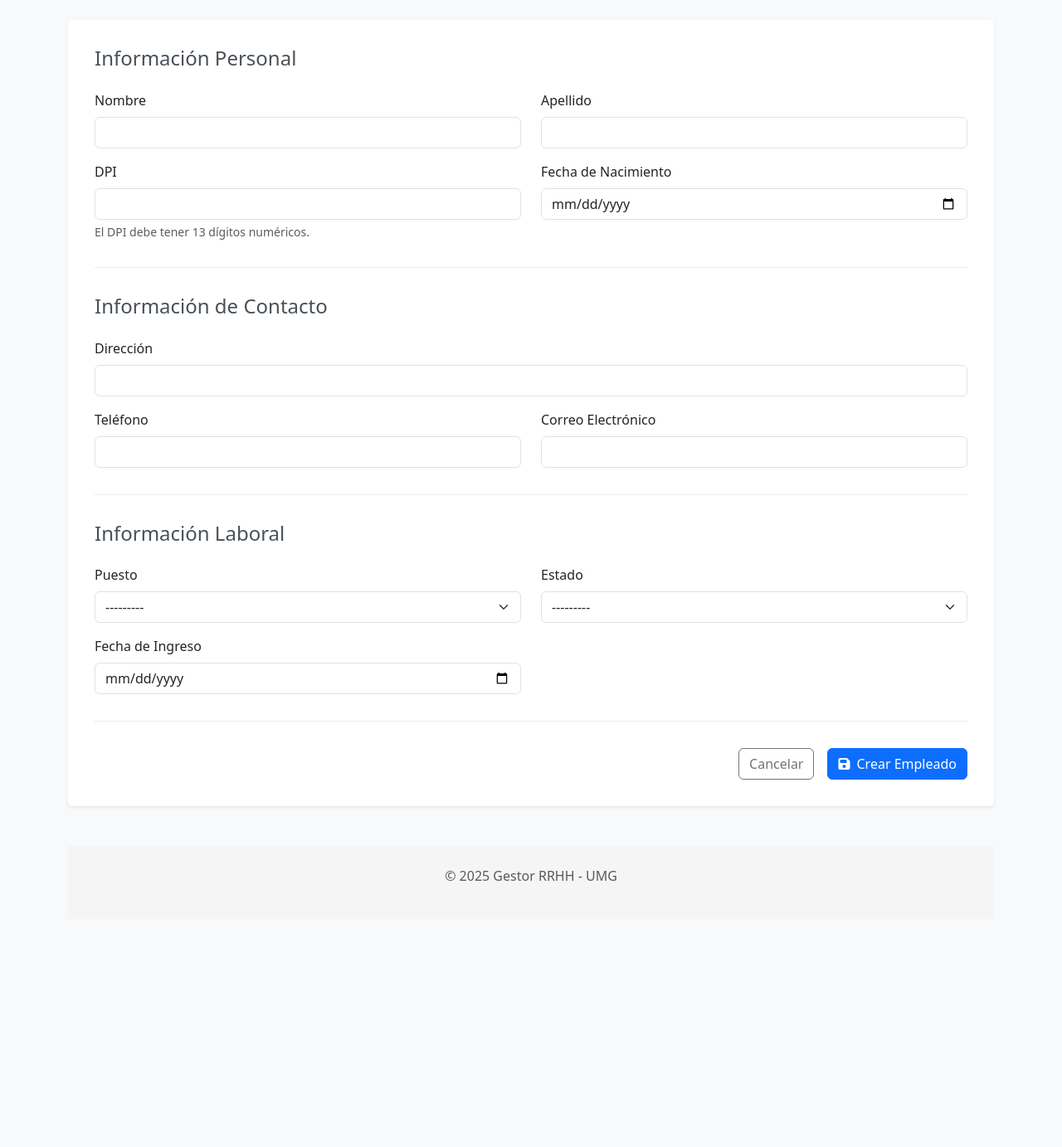
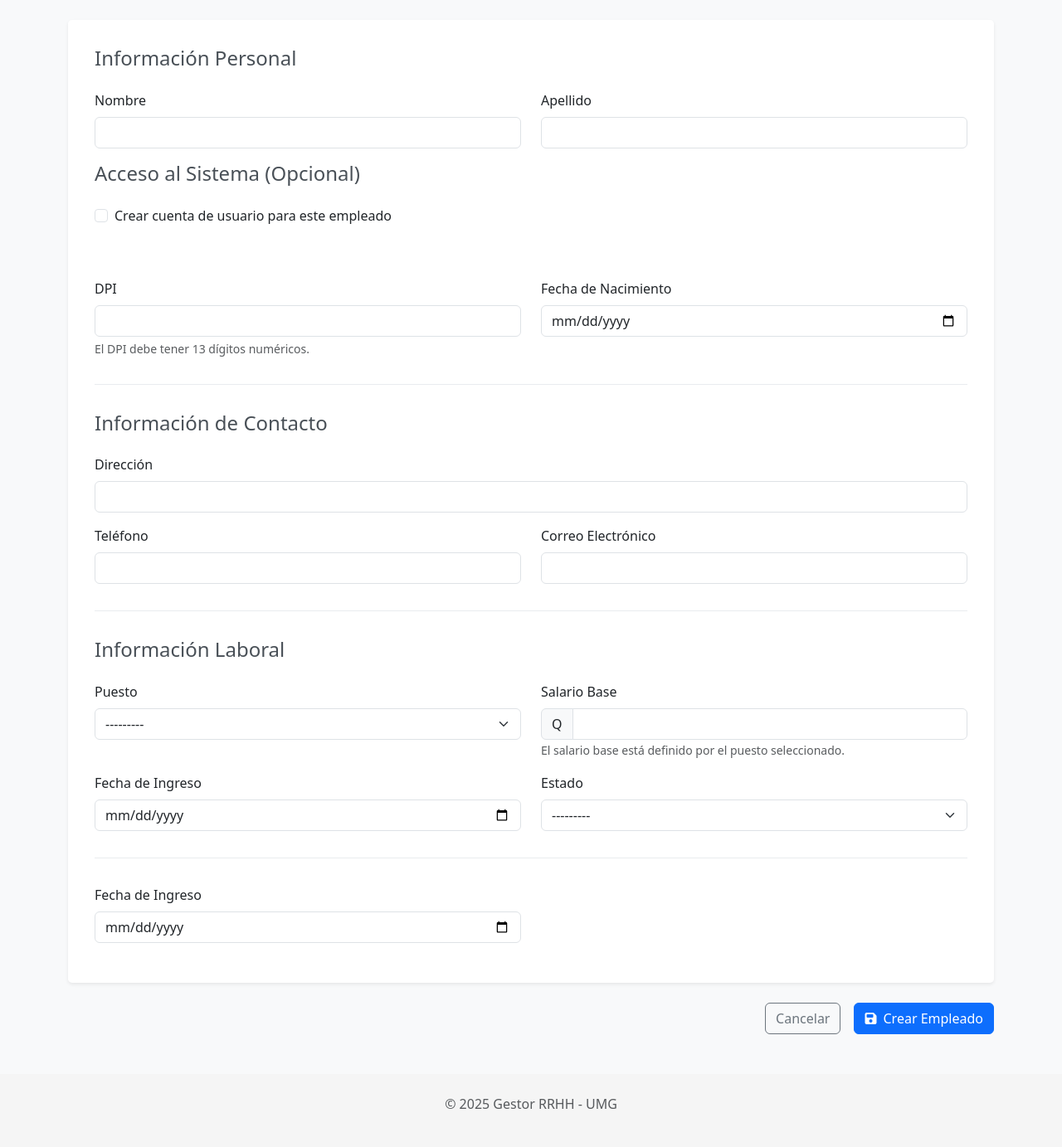
Before and after one commit to jaivalos-dev/Proyecto-final---Ingenieria-de-Software, a Django app: page /empleados/nuevo/ in a window 1280 px wide. Shown: the part 258-1641 px from the top of the page at 83% size. Before the commit the page ends 1320 px from the top, so only its background shows below. Run offline with Django 5.2, Linux system fonts and the light colour scheme; the visitor is signed in with stand-in values (Sample User, id 1); data that the repository does not hold is empty.

Commit message:
Actualizaciones de empleados

```diff
--- a/rrhh/forms.py
+++ b/rrhh/forms.py
@@ -1,8 +1,29 @@
 from django import forms
 from .models import Empleado, Puesto, Estado
 
+# rrhh/forms.py - Mejorar el formulario de empleados
+
 class EmpleadoForm(forms.ModelForm):
     """Formulario para crear y editar empleados"""
+
+    # Campo oculto para el salario (solo informativo)
+    salario_info = forms.DecimalField(
+        required=False,
+        widget=forms.TextInput(attrs={'class': 'form-control', 'readonly': True}),
+        label="Salario Base"
+    )
+    # Campo opcional para validar la contraseña si se desea crear un usuario asociado
+    crear_usuario = forms.BooleanField(
+        required=False,
+        initial=False,
+        widget=forms.CheckboxInput(attrs={'class': 'form-check-input'}),
+        label="Crear usuario del sistema"
+    )
+    password = forms.CharField(
+        widget=forms.PasswordInput(attrs={'class': 'form-control'}),
+        required=False,
+        label="Contraseña"
+    )
 
     class Meta:
         model = Empleado
@@ -20,7 +41,7 @@ class EmpleadoForm(forms.ModelForm):
             'direccion': forms.TextInput(attrs={'class': 'form-control'}),
             'telefono': forms.TextInput(attrs={'class': 'form-control'}),
             'correo': forms.EmailInput(attrs={'class': 'form-control'}),
-            'puesto': forms.Select(attrs={'class': 'form-select'}),
+            'puesto': forms.Select(attrs={'class': 'form-select', 'id': 'id_puesto_select'}),
         }
 
     def clean_dpi(self):
@@ -43,3 +64,64 @@ class EmpleadoForm(forms.ModelForm):
                 raise forms.ValidationError('Ya existe un empleado con este DPI')
 
         return dpi
+
+    def clean(self):
+        cleaned_data = super().clean()
+        crear_usuario = cleaned_data.get('crear_usuario')
+        password = cleaned_data.get('password')
+        correo = cleaned_data.get('correo')
+
+        if crear_usuario:
+            if not password:
+                self.add_error('password', 'Se requiere una contraseña para crear un usuario')
+            if not correo:
+                self.add_error('correo', 'Se requiere un correo electrónico para crear un usuario')
+
+        return cleaned_data
+
+    def save(self, commit=True):
+        empleado = super().save(commit=commit)
+
+        # Si se marcó la opción de crear usuario y se proporcionó una contraseña
+        if commit and self.cleaned_data.get('crear_usuario') and self.cleaned_data.get('password'):
+            # Comprobar si ya existe un usuario
+            if not hasattr(empleado, 'usuario') or empleado.usuario is None:
+                # Crear usuario
+                username = f"{empleado.nombre.lower()}.{empleado.apellido.lower()}"
+                username = username.replace(" ", "")
+
+                # Verificar si ya existe el username y añadir un número si es necesario
+                base_username = username
+                count = 1
+                while Usuario.objects.filter(username=username).exists():
+                    username = f"{base_username}{count}"
+                    count += 1
+
+                # Obtener un rol por defecto
+                try:
+                    rol_empleado = Rol.objects.get(nombre="Empleado")
+                except Rol.DoesNotExist:
+                    # Si no existe, usar el primer rol disponible
+                    rol_empleado = Rol.objects.first()
+
+                usuario = Usuario.objects.create_user(
+                    username=username,
+                    email=empleado.correo,
+                    password=self.cleaned_data.get('password'),
+                    first_name=empleado.nombre,
+                    last_name=empleado.apellido,
+                    rol=rol_empleado
+                )
+
+                # Asociar el usuario al empleado
+                empleado.usuario = usuario
+                empleado.save()
+
+        return empleado
+
+    def __init__(self, *args, **kwargs):
+        super().__init__(*args, **kwargs)
+        # Si estamos editando un empleado existente, mostrar el salario del puesto
+        instance = kwargs.get('instance')
+        if instance and instance.puesto:
+            self.initial['salario_info'] = instance.puesto.salario_base
--- a/rrhh/templates/empleado_form.html
+++ b/rrhh/templates/empleado_form.html
@@ -80,6 +80,24 @@
                     <label for="{{ form.apellido.id_for_label }}" class="form-label">{{ form.apellido.label }}</label>
                     {{ form.apellido }}
                 </div>
+                {# Añadir al final de la sección "Información Personal" en empleado_form.html #}
+                <div class="form-section">
+                    <h4 class="form-section-title">Acceso al Sistema (Opcional)</h4>
+                    <div class="form-check mb-3">
+                        <input class="form-check-input" type="checkbox" id="id_crear_usuario" name="crear_usuario" {% if form.crear_usuario.value %}checked{% endif %}>
+                        <label class="form-check-label" for="id_crear_usuario">
+                            Crear cuenta de usuario para este empleado
+                        </label>
+                    </div>
+
+                    <div id="usuario-fields" class="{% if not form.crear_usuario.value %}d-none{% endif %}">
+                        <div class="mb-3">
+                            <label for="id_password" class="form-label">Contraseña</label>
+                            <input type="password" name="password" id="id_password" class="form-control" {% if form.crear_usuario.value %}required{% endif %}>
+                            <div class="form-text">Mínimo 8 caracteres. Una contraseña segura debe incluir letras, números y símbolos.</div>
+                        </div>
+                    </div>
+                </div>
             </div>
 
             <div class="row">
@@ -114,18 +132,35 @@
             </div>
         </div>
 
+        <!-- Información Laboral-->
         <div class="form-section">
             <h4 class="form-section-title">Información Laboral</h4>
             <div class="row">
                 <div class="col-md-6 mb-3">
-                    <label for="{{ form.puesto.id_for_label }}" class="form-label">{{ form.puesto.label }}</label>
+                    <label for="id_puesto_select" class="form-label">{{ form.puesto.label }}</label>
                     {{ form.puesto }}
+                </div>
+                <div class="col-md-6 mb-3">
+                    <label for="id_salario_info" class="form-label">Salario Base</label>
+                    <div class="input-group">
+                        <span class="input-group-text">Q</span>
+                        <input type="text" id="id_salario_info" class="form-control" readonly>
+                    </div>
+                    <small class="form-text text-muted">El salario base está definido por el puesto seleccionado.</small>
+                </div>
+            </div>
+
+            <div class="row">
+                <div class="col-md-6 mb-3">
+                    <label for="{{ form.fecha_ingreso.id_for_label }}" class="form-label">{{ form.fecha_ingreso.label }}</label>
+                    {{ form.fecha_ingreso }}
                 </div>
                 <div class="col-md-6 mb-3">
                     <label for="{{ form.estado.id_for_label }}" class="form-label">{{ form.estado.label }}</label>
                     {{ form.estado }}
                 </div>
             </div>
+        </div>
 
             <div class="row">
                 <div class="col-md-6 mb-3">
@@ -143,4 +178,63 @@
         </div>
     </form>
 </div>
+
+{% block extra_js %}
+<script>
+    document.addEventListener('DOMContentLoaded', function() {
+        const crearUsuarioCheckbox = document.getElementById('id_crear_usuario');
+        const usuarioFields = document.getElementById('usuario-fields');
+        const passwordField = document.getElementById('id_password');
+
+        crearUsuarioCheckbox.addEventListener('change', function() {
+            if (this.checked) {
+                usuarioFields.classList.remove('d-none');
+                passwordField.setAttribute('required', 'required');
+            } else {
+                usuarioFields.classList.add('d-none');
+                passwordField.removeAttribute('required');
+            }
+        });
+
+        // Actualizar el salario cuando cambia el puesto
+        const puestoSelect = document.getElementById('id_puesto_select');
+        const salarioInfo = document.getElementById('id_salario_info');
+
+       // Función para cargar el salario del puesto seleccionado
+        function cargarSalario() {
+            const puestoId = puestoSelect.value;
+            if (puestoId) {
+                // Usar fetch para obtener el salario del puesto
+                fetch(`/api/puestos/${puestoId}/salario/`)
+                    .then(response => {
+                        if (!response.ok) {
+                            throw new Error('Error al obtener datos del puesto');
+                        }
+                        return response.json();
+                    })
+                    .then(data => {
+                        // Mostrar el salario con formato
+                        salarioInfo.value = data.salario_base.toFixed(2);
+                    })
+                    .catch(error => {
+                        console.error('Error:', error);
+                        salarioInfo.value = 'Error al cargar';
+                    });
+            } else {
+                salarioInfo.value = '';
+            }
+        }
+
+        // Agregar evento para detectar cambios en el puesto
+        if (puestoSelect) {
+            puestoSelect.addEventListener('change', cargarSalario);
+
+            // Cargar salario inicial si hay un puesto seleccionado
+            if (puestoSelect.value) {
+                cargarSalario();
+            }
+        }
+    });
+</script>
 {% endblock %}
+{% endblock %}
--- a/rrhh/urls.py
+++ b/rrhh/urls.py
@@ -23,4 +23,6 @@ urlpatterns = [
     path('nominas/<str:fecha_generacion>/<int:tipo_nomina_id>/', views_nomina.nomina_detalle, name='nomina_detalle'),
     path('nominas/empleado/<int:nomina_id>/', views_nomina.nomina_empleado, name='nomina_empleado'),
 
+    path('api/puestos/<int:pk>/salario/', views.puesto_salario, name='puesto_salario'),
+
 ]
--- a/rrhh/views.py
+++ b/rrhh/views.py
@@ -4,10 +4,11 @@ from django.contrib.auth.decorators import login_required
 from django.contrib import messages
 from django.core.paginator import Paginator
 from django.db.models import Sum, Q
-from .models import Empleado, Departamento, Nomina, IndicadorProductividad, Rol, Usuario, Estado
+from .models import Empleado, Departamento, Nomina, IndicadorProductividad, Rol, Usuario, Estado, Puesto
 from .forms import EmpleadoForm
 from django.utils import timezone
 import datetime
+from django.http import JsonResponse
 
 def dashboard(request):
     """Vista para el dashboard principal del sistema"""
@@ -171,11 +172,19 @@ def empleado_nuevo(request):
     if request.method == 'POST':
         form = EmpleadoForm(request.POST)
         if form.is_valid():
-            form.save()
-            messages.success(request, 'Empleado creado exitosamente.')
-            return redirect('empleados_list')
+            # Guardar el empleado
+            empleado = form.save()
+            messages.success(request, f'Empleado {empleado.nombre} {empleado.apellido} creado exitosamente.')
+
+            # Redireccionar a la lista o al detalle
+            return redirect('empleado_detalle', pk=empleado.pk)
     else:
-        form = EmpleadoForm()
+        # Inicializar con estado 'Activo' por defecto
+        try:
+            estado_activo = Estado.objects.get(nombre='Activo')
+            form = EmpleadoForm(initial={'estado': estado_activo})
+        except Estado.DoesNotExist:
+            form = EmpleadoForm()
 
     return render(request, 'empleado_form.html', {
         'form': form,
@@ -212,7 +221,24 @@ def empleado_editar(request, pk):
 def empleado_detalle(request, pk):
     """Vista para ver los detalles de un empleado"""
     empleado = get_object_or_404(Empleado, pk=pk)
-    return render(request, 'empleado_detalle.html', {'empleado': empleado})
+
+    # Obtener las nóminas ordenadas por fecha más reciente
+    nominas = empleado.nominas.all().order_by('-fecha_generacion')[:5]
+
+    # Obtener prestaciones ordenadas por fecha más reciente
+    prestaciones = empleado.prestaciones.all().order_by('-fecha_prestacion')
+
+    # Obtener indicadores de productividad ordenados por fecha más reciente
+    indicadores = empleado.indicadores.all().order_by('-fecha_registro')
+
+    context = {
+        'empleado': empleado,
+        'nominas': nominas,
+        'prestaciones': prestaciones,
+        'indicadores': indicadores
+    }
+
+    return render(request, 'empleado_detalle.html', context)
 
 
 @login_required
@@ -231,3 +257,16 @@ def empleado_eliminar(request, pk):
         return redirect('empleados_list')
 
     return redirect('empleados_list')
+
+@login_required
+def puesto_salario(request, pk):
+    """API simple para obtener el salario de un puesto"""
+    try:
+        puesto = Puesto.objects.get(pk=pk)
+        return JsonResponse({
+            'salario_base': float(puesto.salario_base),
+            'puesto_nombre': puesto.nombre,
+            'departamento': puesto.departamento.nombre
+        })
+    except Puesto.DoesNotExist:
+        return JsonResponse({'error': 'Puesto no encontrado'}, status=404)
```
Also changed, not shown: rrhh/templates/dashboard.html (+6 -5 lines), rrhh/templatetags/rrhh_filters.py (+5 -7 lines), rrhh/views_nomina.py (+41 -12 lines).
